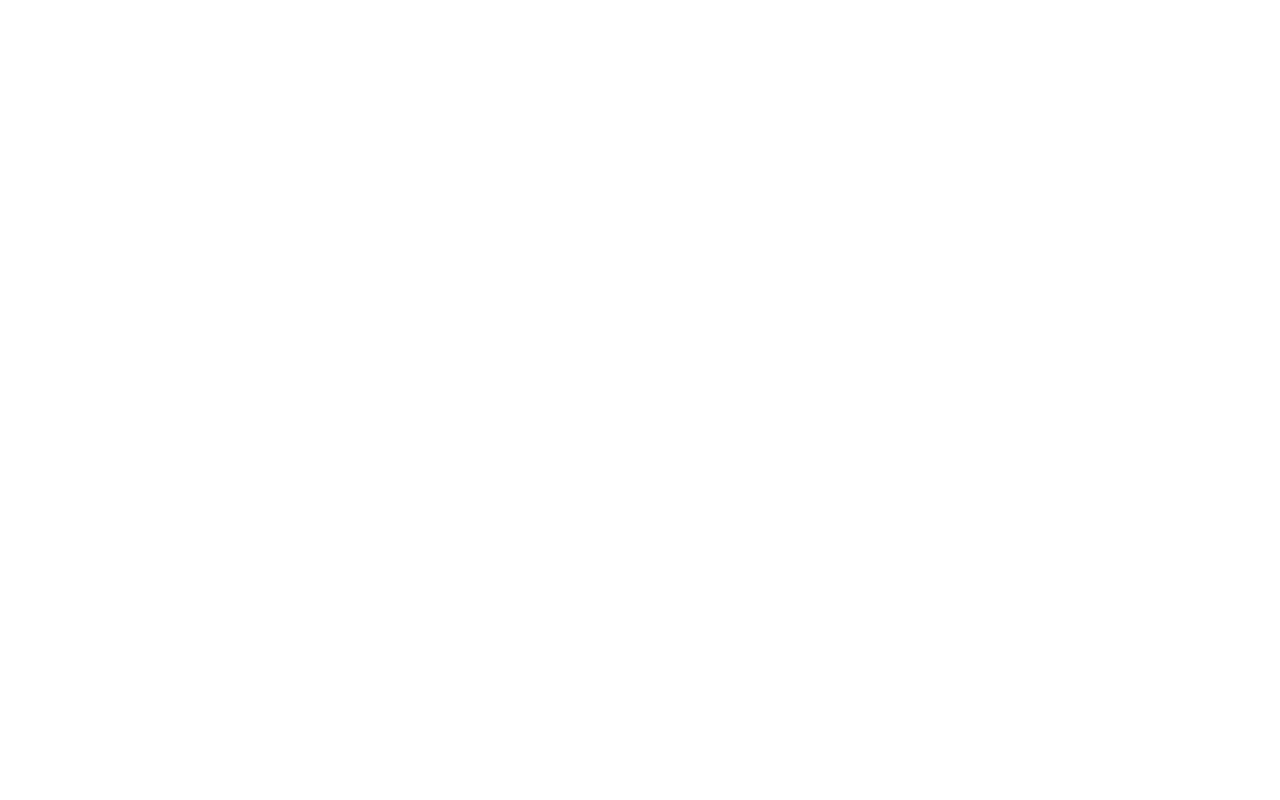
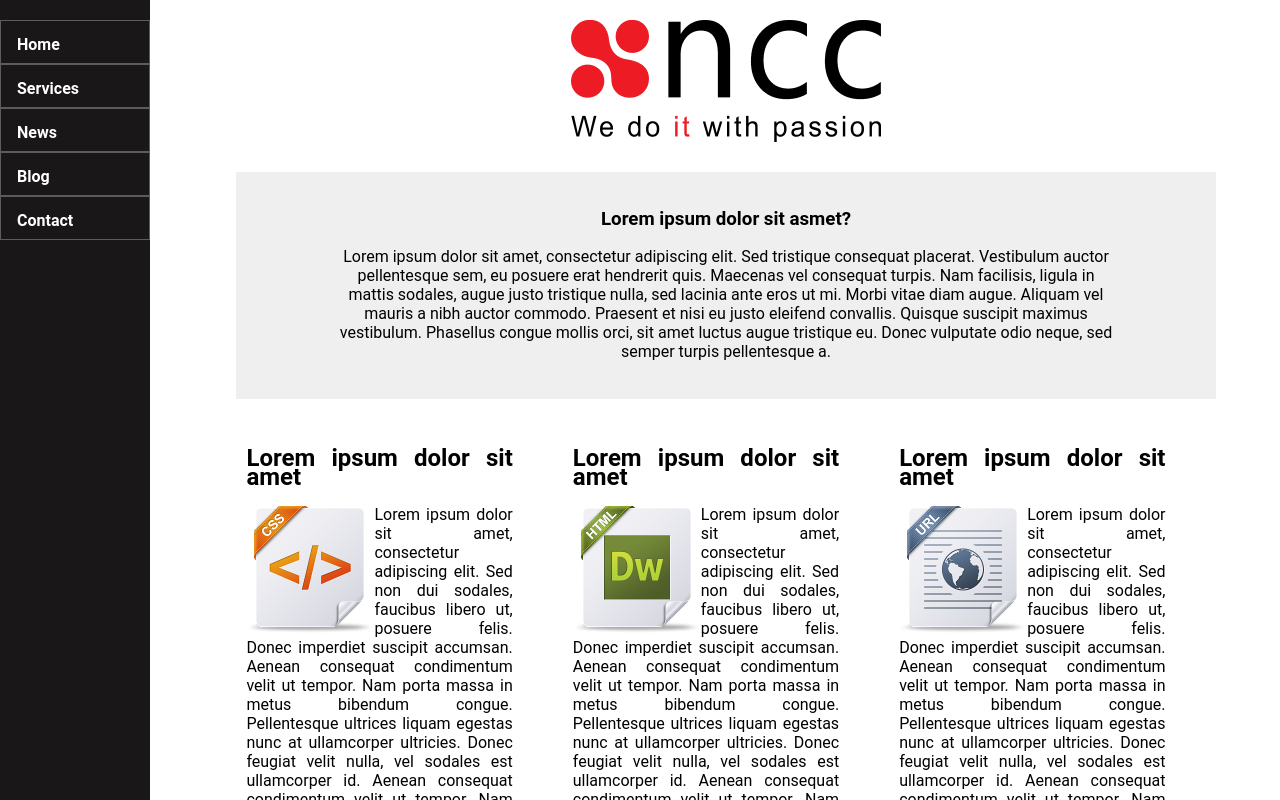
Before and after one commit to Hungumn/Test_intern_NCC, a plain HTML site: page index.html in a window 1280 px wide. Drawn offline with Linux system fonts and the light colour scheme.

Commit message:
complete

```diff
--- a/assets/main.css
+++ b/assets/main.css
@@ -0,0 +1,117 @@
+*{
+    margin: 0;
+    padding: 0;
+    box-sizing: border-box;
+}
+body{
+    font-family: 'Roboto';
+    font-style: normal;
+    font-weight: 700;
+    font-size: 16px;
+    line-height: 19px;
+}
+.main{
+    display: inline-flex;
+}
+.content{
+    position: absolute;
+    left: 150;
+    width: 90%;
+}
+.content .logo{
+    margin-top:20px;
+    margin-bottom: 30px;
+    text-align: center;
+}
+
+.content .group1{
+    text-align: center;
+    width: 85%;
+    background-color: #EFEFEF;
+    margin-left: auto;
+    margin-right: auto;
+}
+.content .group1 h3{
+    padding: 38px 0 18px;
+}
+.content .group1 p{
+    width:80%;
+    margin-left: auto;
+    margin-right: auto;
+    font-weight: 400;
+    padding-bottom: 38px;
+}
+
+.sidenav {
+    height: 100%;
+    width: 150px;
+    position: fixed;
+    z-index: 1;
+    top: 0;
+    left: 0;
+    background-color: #191718;
+    overflow-x: hidden;
+    padding-top: 20px;
+
+}
+
+.sidenav a {
+    height:44px;
+    padding: 14px 8px 11px 16px;
+    text-decoration: none;
+    color: #ffffff;
+    display: block;
+    border: 1px solid #5C5C5C;
+
+}
+
+.sidenav a:hover {
+    background-color:#5C5C5C
+}
+
+
+@media screen and (max-height: 450px) {
+    .sidenav {padding-top: 15px;}
+    .sidenav a {font-size: 18px;}
+}
+
+.content .row{
+    width: 85%;
+    margin-left: auto;
+    margin-right: auto;
+    margin-top: 40px;
+    text-align: justify;
+}
+.row:after {
+    content: "";
+    display: table;
+    clear: both;
+  }
+  .column {
+    float: left;
+    width: 33.33%;
+    padding: 10px;
+    height: 300px;
+    padding-right: 50px;
+  }
+  .column h2{
+    padding-bottom: 18px;
+  }
+
+
+  .column .content-col img{
+    float: left;
+    width:128px;
+    height: 128px;
+  }
+
+  .column .content-col p{
+    font-weight: 400;
+
+  }
+
+  @media screen and (max-width: 600px) {
+    .column {
+      width: 100%;
+    }
+  }
--- a/index.html
+++ b/index.html
@@ -3,9 +3,65 @@
     <meta charset="UTF-8">
     <meta http-equiv="X-UA-Compatible" content="IE=edge">
     <meta name="viewport" content="width=device-width, initial-scale=1.0">
+    <link rel="stylesheet" href="./assets/main.css">
     <title>Document</title>
 </head>
 <body>
+    <div class="container">
+        <div class="main">
+            <div class="sidenav">
+                <a href="#Home">Home</a>
+                <a href="#Services">Services</a>
+                <a href="#New">News</a>
+                <a href="#Blog">Blog</a>
+                <a href="#Contact">Contact</a>
+            </div>
+                <div class="content">
+                    <div class="logo">
+                        <img src="./assets/img/logoNCC 1.png" alt="logoNCC 1.png">
+                    </div>
+                    <div class="group1">
+                        <h3>Lorem ipsum dolor sit asmet?</h3>
+                        <p>Lorem ipsum dolor sit amet, consectetur adipiscing elit.
+                            Sed tristique consequat placerat. Vestibulum auctor pellentesque sem,
+                            eu posuere erat hendrerit quis. Maecenas vel consequat turpis.
+                            Nam facilisis, ligula in mattis sodales, augue justo tristique nulla,
+                            sed lacinia ante eros ut mi. Morbi vitae diam augue.
+                            Aliquam vel mauris a nibh auctor commodo.
+                            Praesent et nisi eu justo eleifend convallis.
+                            Quisque suscipit maximus vestibulum. Phasellus congue mollis orci,
+                            sit amet luctus augue tristique eu. Donec vulputate odio neque,
+                            sed semper turpis pellentesque a.
+                        </p>
+                    </div>
+                    <div class="row">
+                        <div class="column">
+                            <h2>Lorem ipsum dolor sit amet</h2>
+                            <div class="content-col">
+                                <img src="./assets/img/css-icon 1.png" alt="css">
+                                <p>Lorem ipsum dolor sit amet, consectetur adipiscing elit. Sed non dui sodales, faucibus libero ut, posuere felis. Donec imperdiet suscipit accumsan. Aenean consequat condimentum velit ut tempor. Nam porta massa in metus bibendum congue. Pellentesque ultrices liquam egestas nunc at ullamcorper ultricies. Donec feugiat velit nulla, vel sodales est ullamcorper id. Aenean consequat condimentum velit ut tempor. Nam porta massa in metus bibendum congue. Pellentesque ultrices vestibulum mattis.</p>
+                            </div>
+                        </div>
+                        <div class="column">
+                            <h2>Lorem ipsum dolor sit amet</h2>
+                            <div class="content-col">
+                                <img src="./assets/img/html-icon 1.png" alt="html">
+                                <p>Lorem ipsum dolor sit amet, consectetur adipiscing elit. Sed non dui sodales, faucibus libero ut, posuere felis. Donec imperdiet suscipit accumsan. Aenean consequat condimentum velit ut tempor. Nam porta massa in metus bibendum congue. Pellentesque ultrices liquam egestas nunc at ullamcorper ultricies. Donec feugiat velit nulla, vel sodales est ullamcorper id. Aenean consequat condimentum velit ut tempor. Nam porta massa in metus bibendum congue. Pellentesque ultrices vestibulum mattis.</p>
+                            </div>
+                        </div>
+                        <div class="column">
+                            <h2>Lorem ipsum dolor sit amet</h2>
+                            <div class="content-col">
+                                <img src="./assets/img/url-icon 1.png" alt="url">
+                                <p>Lorem ipsum dolor sit amet, consectetur adipiscing elit. Sed non dui sodales, faucibus libero ut, posuere felis. Donec imperdiet suscipit accumsan. Aenean consequat condimentum velit ut tempor. Nam porta massa in metus bibendum congue. Pellentesque ultrices liquam egestas nunc at ullamcorper ultricies. Donec feugiat velit nulla, vel sodales est ullamcorper id. Aenean consequat condimentum velit ut tempor. Nam porta massa in metus bibendum congue. Pellentesque ultrices vestibulum mattis.</p>
+                            </div>
+                      </div>
+            </div>
+        </div>
 
+        <div class="footer">
+
+        </div>
+    </div>
 </body>
 </html>
```
Also changed, not shown: assets/img/css-icon 1.png (added), assets/img/html-icon 1.png (added), assets/img/logoNCC 1.png (added), assets/img/url-icon 1.png (added).
